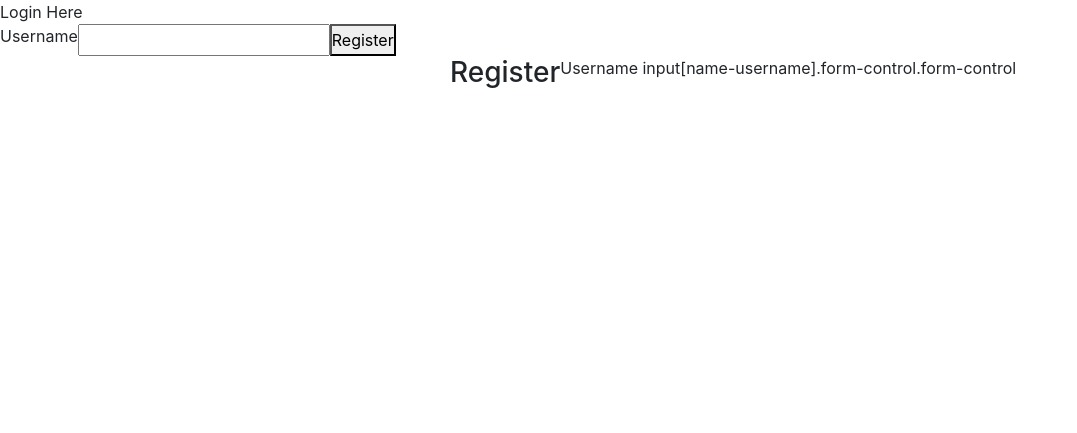
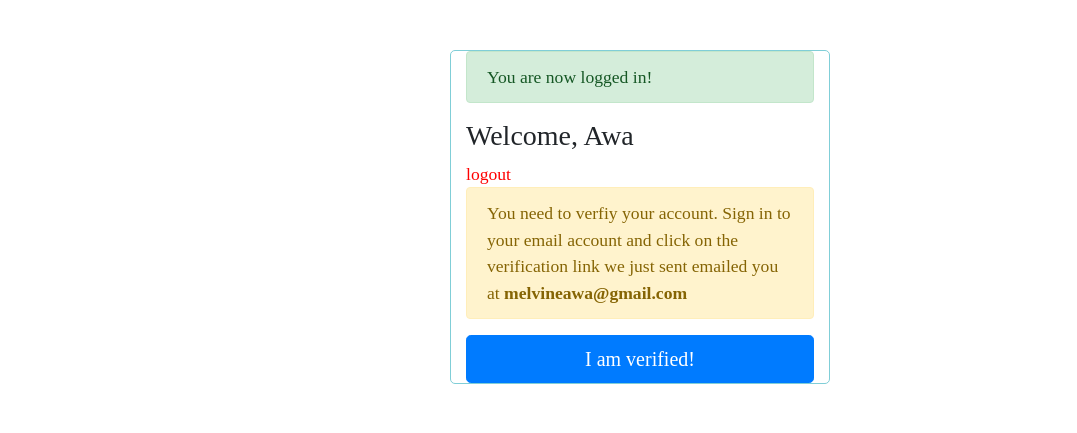
Before and after one commit to Gluke92/recipe-rest-app, a PHP site: page /Authenticator/index.php in a window 1280 px wide. Shown: the top 433 px of the page, without its empty margins (0-1077 px from the left). Run offline with PHP 8.4, Linux system fonts and the light colour scheme.

Commit message:
created login page

```diff
--- a/Authenticator/index.php
+++ b/Authenticator/index.php
@@ -1,42 +1,45 @@
 <!DOCTYPE html>
-<!--[if lt IE 7]>      <html class="no-js lt-ie9 lt-ie8 lt-ie7"> <![endif]-->
-<!--[if IE 7]>         <html class="no-js lt-ie9 lt-ie8"> <![endif]-->
-<!--[if IE 8]>         <html class="no-js lt-ie9"> <![endif]-->
-<!--[if gt IE 8]><!--> <html class="no-js"> <!--<![endif]-->
+<html lang="en">
+
     <head>
         <meta charset="utf-8">
-        <meta http-equiv="X-UA-Compatible" content="IE=edge">
-        <title>User registration system with PHP and mySQL</title>
-        <meta name="description" content="">
-        <meta name="viewport" content="width=device-width, initial-scale=1">
-        <link rel="stylesheet" type="text/css" href="../main.css">
+        <title>Homepage</title>
+
+        <link rel="stylesheet" href="https://stackpath.bootstrapcdn.com/bootstrap/4.1.3/css/bootstrap.min.css">
+        <link rel="stylesheet" href="main.css">
     </head>
+
+<!-- Signup Page for new users -->
     <body>
-        <div>Login Here</div>
-        <div class="input-group">
-            <label>Username</label>
-            <input type="text" name="username">
-                <button type="submit">Register</button>
-            </form>
-        </div>
         <!--[if lt IE 7]>
             <p class="browsehappy">You are using an <strong>outdated</strong> browser. Please <a href="#">upgrade your browser</a> to improve your experience.</p>
         <![endif]-->
 
         <div class="container">
             <div class="row">
-                <div class="col-d-4 offset-md-4"></div>
-                    <form action="signup.php" method="post"></form>
-                        <h3 class="text-center">Register</h3>
+                <div class="col-md-4 offset-md-4 form-div">
+                    <div class="alert alert-success">
+                    You are now logged in!
+                    </div>
 
-                        <div class="form-group">
-                            <label for="username">Username</label>
-                            input[name-username].form-control.form-control
-                        </div>
+
+
+                    <h3>Welcome, Awa</h3>
+
+                    <a href = "#" class="logout">logout</a>
+
+                    <div class="alert alert-warning">
+                   You need to verfiy your account.
+                   Sign in to your email account and
+                   click on the verification link we
+                   just sent emailed you at
+                   <strong>melvineawa@gmail.com</strong>
+                    </div>
+
+                    <button class="btn btn-block btn-lg btn-primary">I am verified!</button>
+
+                </div>
             </div>
         </div>
-        <script src="" async defer></script>
-        <link rel="stylesheet" href="https://stackpath.bootstrapcdn.com/bootstrap/4.3.1/css/bootstrap.min.css"
-            integrity="sha384-ggOyR0iXCbMQv3Xipma34MD+dH/1fQ784/j6cY/iJTQUOhcWr7x9JvoRxT2MZw1T" crossorigin="anonymous">
     </body>
 </html>
--- a/Authenticator/main.css
+++ b/Authenticator/main.css
@@ -1,21 +1,27 @@
-* {
-    margin: 0px;
-    padding: 0px;
+/* Import Google Fonts*/
+@import url('<link href="https://fonts.googleapis.com/css?family=Lora&display=swap" rel="stylesheet">');
+
+.form-div {
+    margin: 50px auto 50px;
+    paddding: 25px 15px 10px 15px;
+    border: 1px solid #80ced7;
+    border-radius: 5px;
+    font-size:1.1em;
+    font-family: 'Lora', serif
 }
 
-body {
-    font-size: 120px;
-    background: #F8F8FF;
+.form-control:focus {
+    box-shadow: none;
 }
 
-.header {
-    width: 30%;
-    margin: 50px auto 0px;
-    color: white;
-    background: #5f9EA0;
-    text-align: center;
-    border: 1px solid #80C4DE;
-    border-bottom: none;
-    border-radius: 10px 10px 0px 0px;
-    padding: 20px;
+form p {
+    font-size: .89em;
 }
+
+.form-div.login {
+    margin-top: 100px;
+}
+
+.logout {
+    color: red;
+}
```
Also changed, not shown: Authenticator/login.php (added, +45 -0 lines), Authenticator/signup.php (added, +54 -0 lines).
